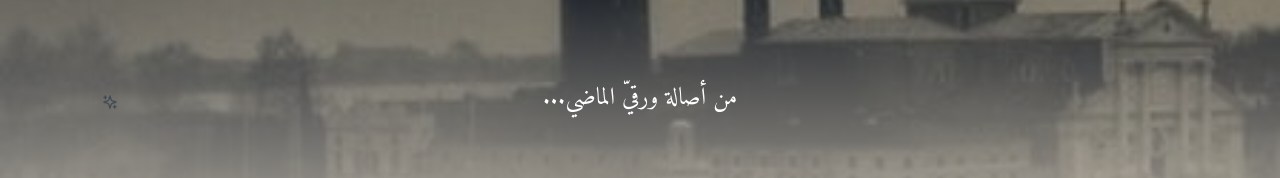
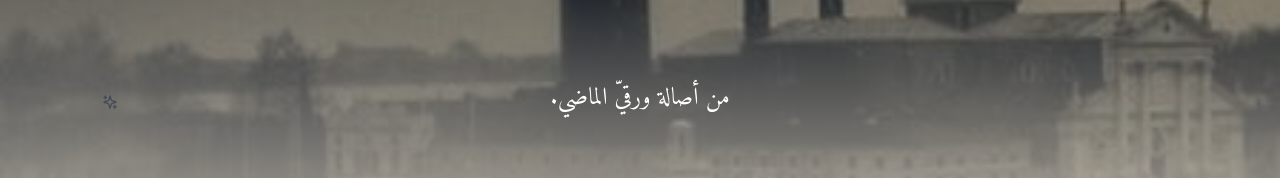
Before and after one commit to boltanoha0-droid/orziz, a React (Vite) app: page / in a window 1280 px wide. Shown: the part 444-622 px from the top of the page. Built offline with nearby package versions, Linux system fonts and the light colour scheme.

Commit message:
Updated Hero.tsx

```diff
--- a/src/components/Hero/Hero.tsx
+++ b/src/components/Hero/Hero.tsx
@@ -24,7 +24,7 @@ export default function Hero() {
         </h1>
 
         <p className="text-lg md:text-2xl text-white font-light" style={{ lineHeight: '2.4' }}>
-          ...من أصالة ورقيّ الماضي
+          .من أصالة ورقيّ الماضي
         </p>
       </div>
 
```
